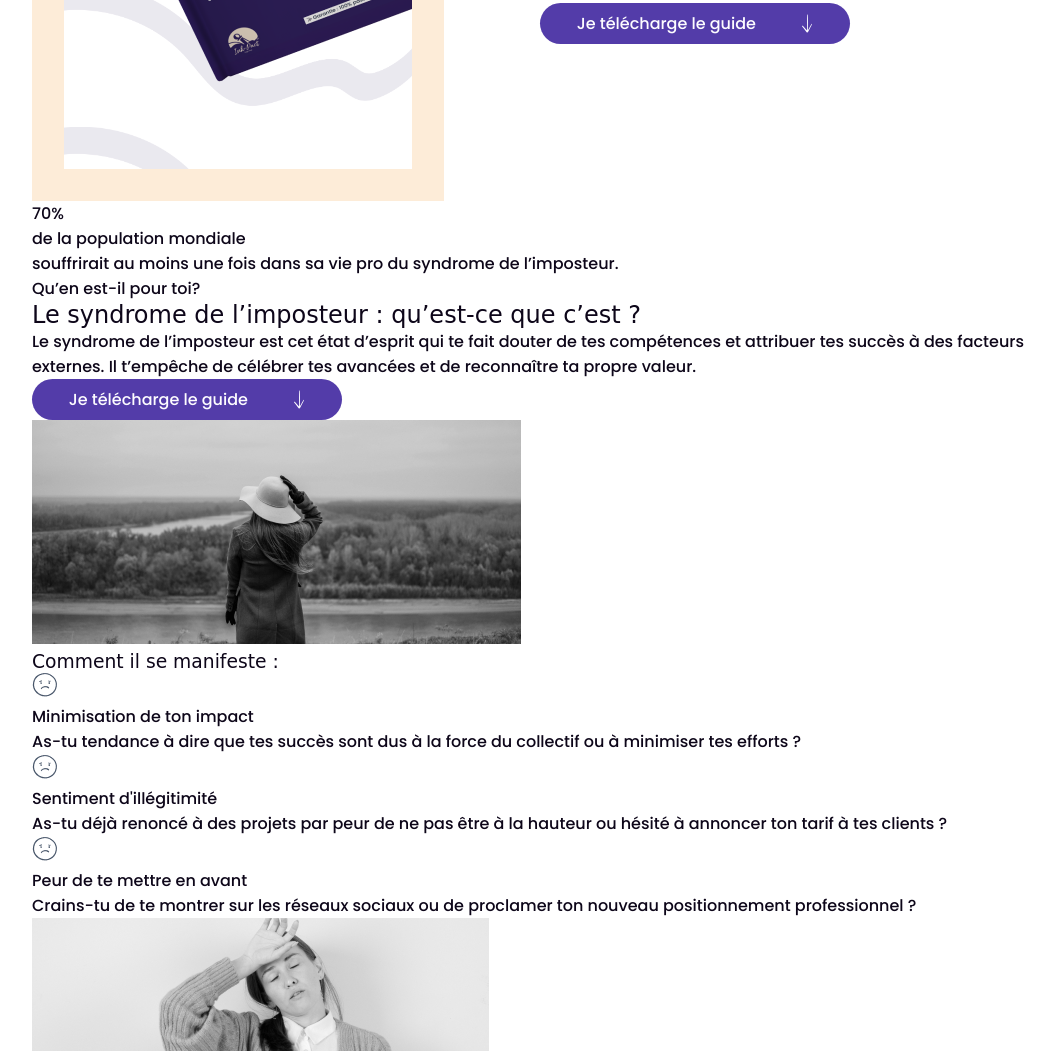
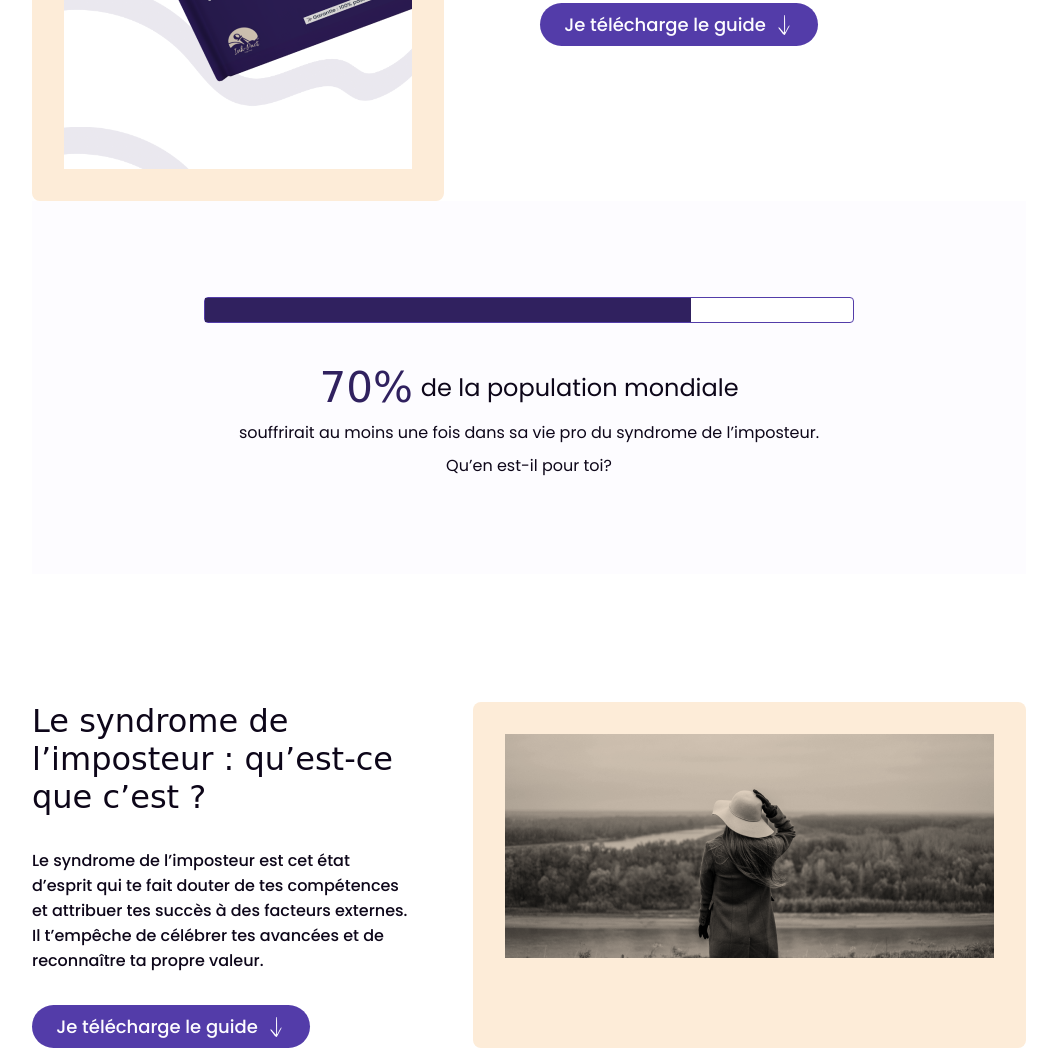
Before and after one commit to tomfrx12/Maquette-int-gration-html-css, a plain HTML site: page index.html in a window 1280 px wide. Shown: the part 593-1647 px from the top of the page, without its empty margins (111-1168 px from the left). Drawn offline with Linux system fonts and the light colour scheme; a web font is replaced by a local one.

Commit message:
maj 10/09 soir

```diff
--- a/index.html
+++ b/index.html
@@ -17,11 +17,12 @@
     <header>
         <img src="/img/Logo.png" alt="Logo Ink-Pact Copywriting" class="logo"/>
         <nav>
-            <a href="" class="nav_btn">Le guide</a>
-            <a href="" class="nav_btn">Témoignages</a>
-            <a href="" class="nav_btn">Qui suis-je ?</a>
-            <a href="" class="nav_btn">FAQ</a>
-            <a href="" class="cta_btn">Je télécharge le guide
+            <a href="#" class="nav_btn">Le guide</a>
+            <a href="#" class="nav_btn">Témoignages</a>
+            <a href="#" class="nav_btn">Qui suis-je ?</a>
+            <a href="#" class="nav_btn">FAQ</a>
+            <a href="#" class="cta_btn">
+                <p>Je télécharge le guide</p>
                <img src="/img/svg/down_arrow.svg" alt="Icon down arrow"/>
             </a>
         </nav>
@@ -54,7 +55,8 @@
                                 <input class="checkbox" type="checkbox"/>
                                 <label>Recevez d’autres conseils et ressources d’Ink-Pact.<br> Vous pourrez vous désinscrire à tout moment</label>
                             </div>
-                            <a href="" class="cta_btn">Je télécharge le guide
+                            <a href="#" class="cta_btn">
+                                <p>Je télécharge le guide</p>
                                 <img src="/img/svg/down_arrow.svg" alt="Icon down arrow"/>
                             </a>
                         </div>
@@ -80,7 +82,8 @@
                 <div class="frame117">
                     <h2>Le syndrome de l’imposteur : qu’est-ce que c’est ?</h2>
                     <p>Le syndrome de l’imposteur est cet état d’esprit qui te fait douter de tes compétences et attribuer tes succès à des facteurs externes. Il t’empêche de célébrer tes avancées et de reconnaître ta propre valeur.</p>
-                    <a href="" class="cta_btn">Je télécharge le guide
+                    <a href="#" class="cta_btn">
+                        <p>Je télécharge le guide</p>
                         <img src="/img/svg/down_arrow.svg" alt="Icon down arrow"/>
                     </a>
                 </div>
--- a/styles.css
+++ b/styles.css
@@ -34,19 +34,30 @@ nav {
 
 .cta_btn {
     border-radius: 46px;
-    padding: 8px 16px;
+    padding: 8px 0px;
     display: flex;
-    justify-content: space-around;
-    gap: 4px;
+    justify-content: center;
+    gap: 8px;
     background-color: var(--primary);
-    color: var(--white);
     text-decoration: none;
     width: 278px;
-
 }
 
-header .cta_btn {
-    width: 234px;
+.cta_btn p {
+    color: var(--white);
+    font-size: 18px;
+}
+
+header .cta_btn img {
+    width: 10px;
+    height: 18px;
+}
+
+.cta_btn img {
+    width: 20px;
+    height: 20px;
+    display: flex;
+    align-self: center;
 }
 
 .frame119 {
@@ -63,6 +74,7 @@ header .cta_btn {
 .frame118 {
     border: 32px solid;
     border-color: var(--tertiaire);
+    border-radius: 8px;
     position: relative;
 }
 
@@ -163,3 +175,151 @@ h1 {
     font-size: 400;
     font-size: 12px;
 }
+
+.frame83 {
+    display: flex;
+    flex-direction: column;
+    align-items: center;
+    padding: 96px 0px;
+    gap: 8px;
+    background-color: var(--white);
+}
+
+.frame559 {
+    display: flex;
+    flex-direction: column;
+    gap: 8px;
+    width: 650px;
+}
+
+.frame546 {
+    display: flex;
+    flex-direction: column;
+    border-radius: 4px;
+    border: 1px solid;
+    border-color: var(--primary);
+    gap: 10px;
+    background-color: #ffffff;
+    height: 24px;
+}
+
+.frame546>.frame547 {
+    background-color: var(--primaire-text);
+    height: 24px;
+    width: 75%;
+}
+
+.frame115 {
+    display: flex;
+    justify-content: center;
+    align-items: center;
+    padding-top: 32px;
+    gap: 8px;
+}
+
+.frame115>p:first-child {
+    font-family: "Love Ya Like A Sister", cursive;
+    font-weight: 400;
+    font-size: 42px;
+    color: var(--primaire-text);
+}
+
+.frame115>p:last-child {
+    font-size: 24px;
+}
+
+.frame559 p{
+    align-self: center;
+    font-weight: 400;
+    font-size: 16px;
+}
+
+.syndrome {
+    display: flex;
+    flex-direction: column;
+    gap: 128px;
+    padding: 128px 0px;
+}
+
+.frame121 {
+    display: flex;
+    gap: 64px;
+}
+
+.frame117 {
+    display: flex;
+    flex-direction: column;
+    gap: 32px;
+}
+
+.frame117 h2 {
+    font-weight: 400;
+    font-size: 32px;
+}
+
+.frame117>p:first-child {
+    font-weight: 400;
+    font-size: 16px;
+}
+
+.frame158 {
+    display: flex;
+    flex-direction: column;
+    border-radius: 8px;
+    padding: 32px;
+    gap: 8px;
+    background-color: var(--tertiaire);
+}
+
+.frame158 img{
+    mix-blend-mode: multiply;
+}
+
+.frame548 {
+    display: flex;
+    flex-direction: column;
+    gap: 32px;
+}
+
+.frame548 h3 {
+    font-family: "Love Ya Like A Sister", cursive;
+    font-weight: 400;
+    font-size: 32px;
+}
+
+.frame94 {
+    display: flex;
+    gap: 32px;
+}
+
+.card_1 {
+    display: flex;
+    flex-direction: column;
+    border-radius: 8px;
+    padding: 32px;
+    gap: 32px;
+    background-color: var(--white);
+    box-shadow: 0px 6px 12px rgba(83, 60, 169, 0.15);
+    width: 368px;
+}
+
+.in_card_1 {
+    display: flex;
+    gap: 32px;
+}
+
+.in_card_1 img {
+    width: 64px;
+    height: 64px;
+}
+
+.in_card_1 p {
+    font-weight: 300;
+    font-style: light;
+    font-size: 24px;
+}
+
+.card_1>p:last-child {
+    font-weight: 400;
+    font-size: 16px;
+}
```
